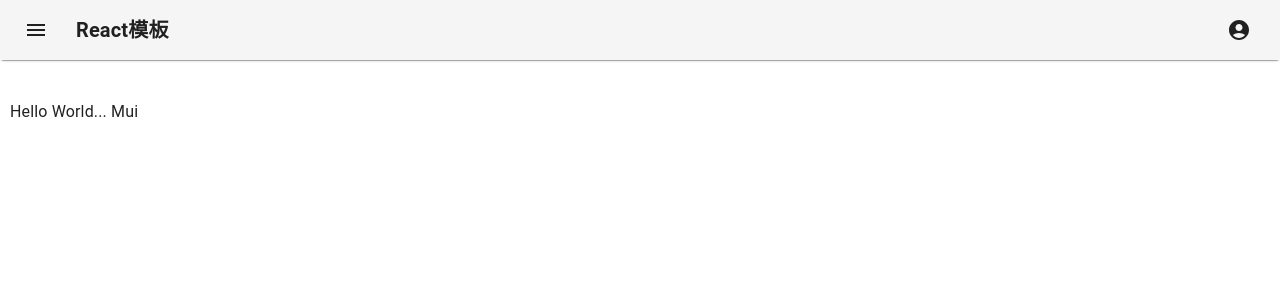
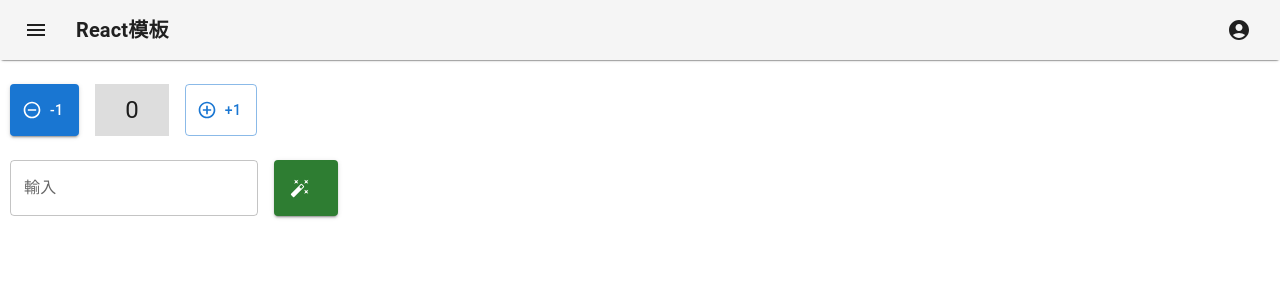
Before and after one commit to JasonYCHuang/template_client, a React (Create React App) app: page /style_mui in a window 1280 px wide. Shown: the top 300 px of the page. Built offline with nearby package versions, Linux system fonts and the light colour scheme.

Commit message:
add style-mui

```diff
--- a/src/components/page_style_mui/index.tsx
+++ b/src/components/page_style_mui/index.tsx
@@ -1,7 +1,44 @@
+import Box from '@mui/material/Box';
+import TextField from '@mui/material/TextField';
+import Stack from '@mui/material/Stack';
+import Button from '@mui/material/Button';
+import Typography from '@mui/material/Typography';
+import RemoveCircleOutlineIcon from '@mui/icons-material/RemoveCircleOutline';
+import AddCircleOutlineIcon from '@mui/icons-material/AddCircleOutline';
+import AutoFixHighIcon from '@mui/icons-material/AutoFixHigh';
+
+const styleScreen = {
+  backgroundColor: '#ddd',
+  padding: '10px 30px 10px 30px',
+};
+
+const CalcByBtnComp = () => (
+  <Stack spacing={2} direction="row">
+    <Button variant="contained" startIcon={<RemoveCircleOutlineIcon />}>
+      -1
+    </Button>
+    <Typography variant="h5" style={styleScreen}>
+      0
+    </Typography>
+    <Button variant="outlined" startIcon={<AddCircleOutlineIcon />}>
+      +1
+    </Button>
+  </Stack>
+);
+
+const AddByInputComp = () => (
+  <Stack spacing={2} direction="row">
+    <TextField label="輸入" variant="outlined" />
+    <Button variant="contained" color="success" startIcon={<AutoFixHighIcon />} />
+  </Stack>
+);
+
 const PageStyleMui = () => (
-  <div>
-    <p>Hello World... Mui</p>
-  </div>
+  <Box>
+    <CalcByBtnComp />
+    <br />
+    <AddByInputComp />
+  </Box>
 );
 
 export default PageStyleMui;
```
